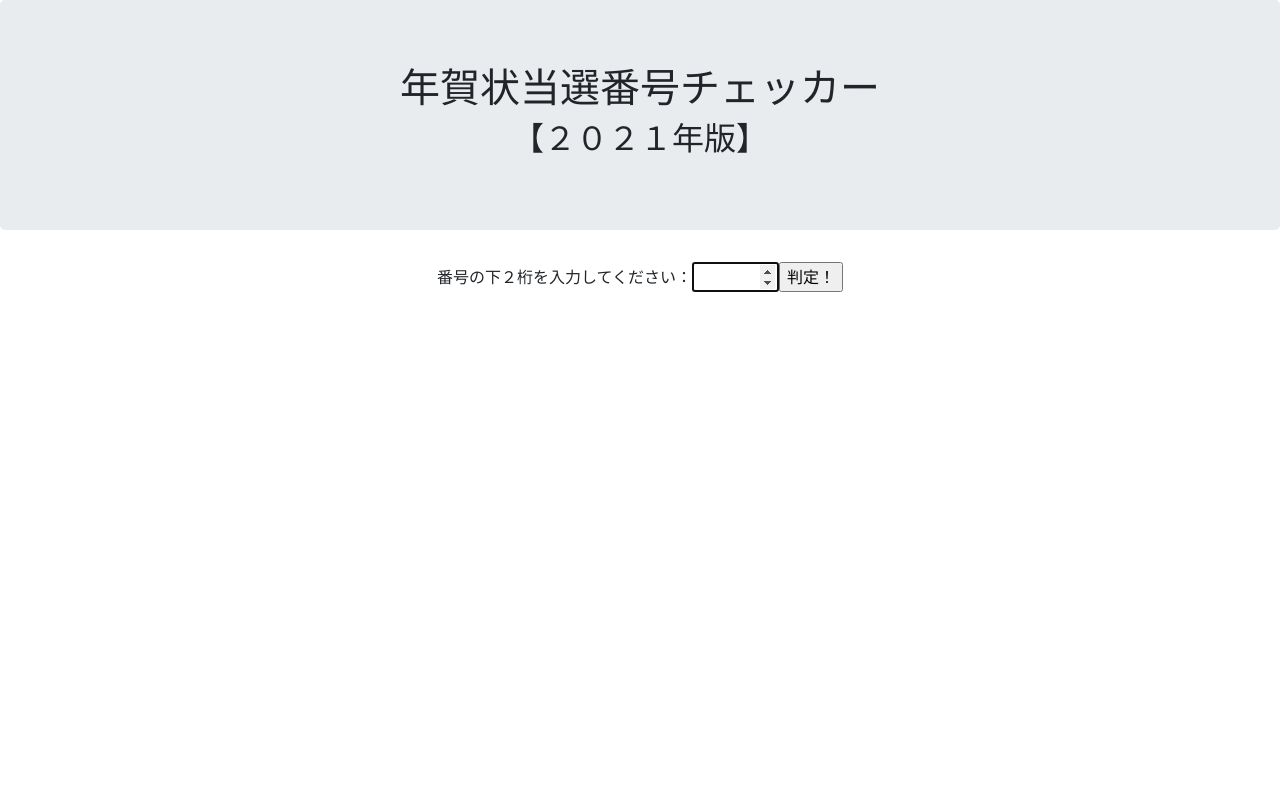
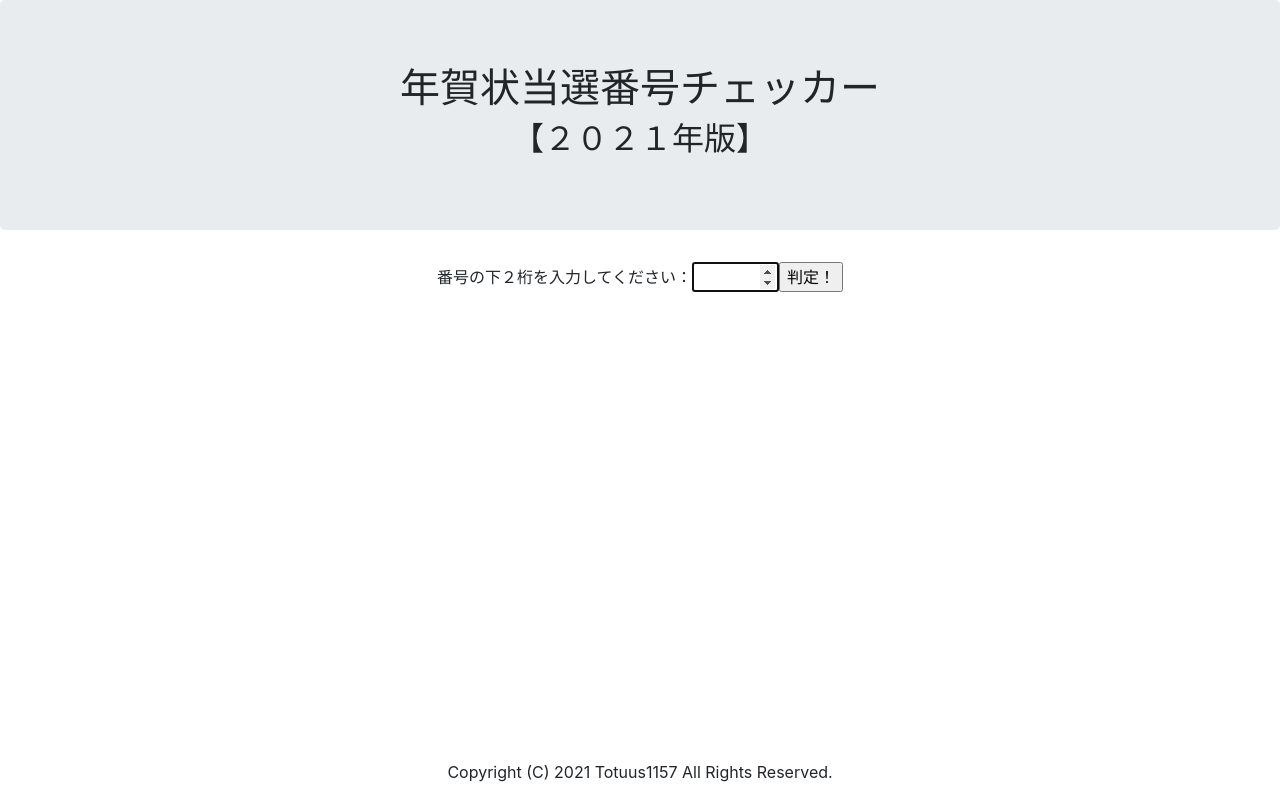
Before and after one commit to totuus1157/new-years-card-winner-number-checker, a React (Create React App) app in the folder new-years-card-winner-number-checker/: page / in a window 1280 px wide. Built offline with nearby package versions, Linux system fonts and the light colour scheme.

Commit message:
フッターを作成。

```diff
--- a/new-years-card-winner-number-checker/src/App.js
+++ b/new-years-card-winner-number-checker/src/App.js
@@ -1,5 +1,5 @@
 import React from 'react';
-import Jumbotron from 'react-bootstrap/Jumbotron'
+import Jumbotron from 'react-bootstrap/Jumbotron';
 import './App.css';
 
 class App extends React.Component {
@@ -71,6 +71,9 @@ class App extends React.Component {
             <p>{this.state.result}</p>
           </section>
         </main>
+        <footer>
+          <p>Copyright (C) 2021 Totuus1157 All Rights Reserved.</p>
+        </footer>
       </div>
     );
   }
```
